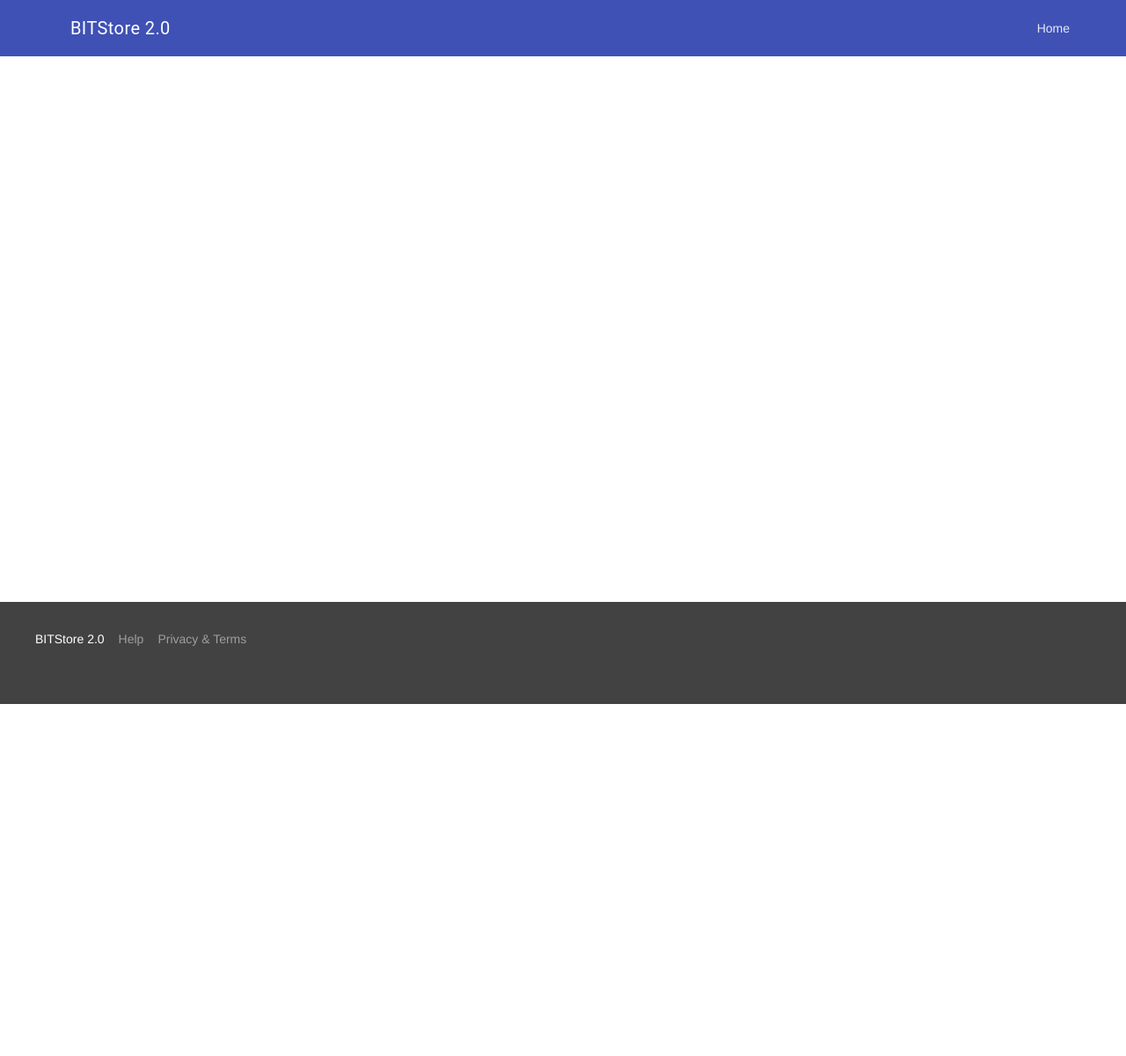
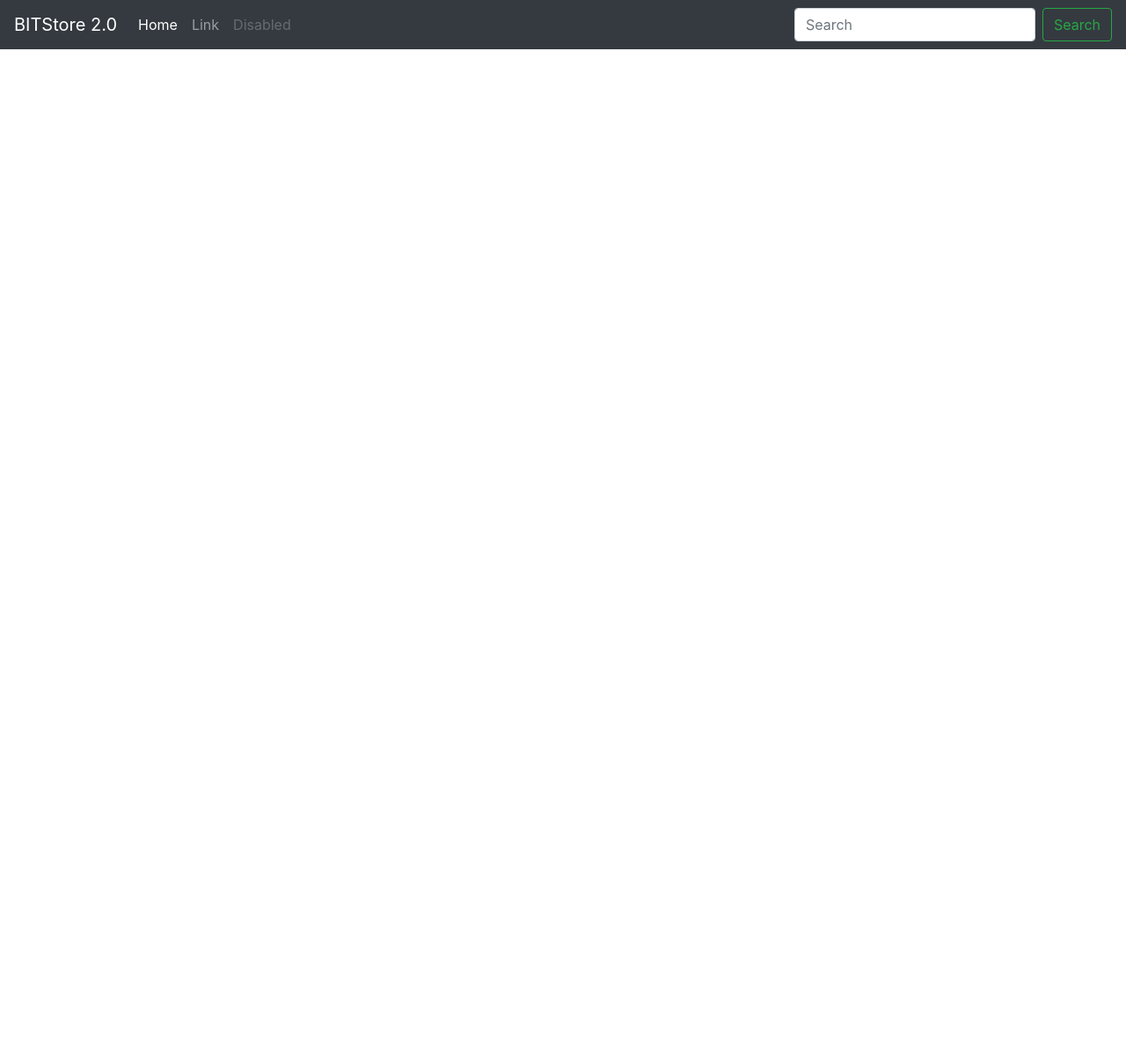
Before and after one commit to daltschu22/bitstore-app, a Python web app: template templates/theme.html in a window 1280 px wide. Shown: the whole page at 88% size. Before the commit the page ends 800 px from the top, so only its background shows below. Run offline with Jinja, Linux system fonts and the light colour scheme; the template is opened without the code that fills it, so the values that code supplies are empty; some libraries are stand-ins or nearby versions.

Commit message:
Updated theme to use bootstrap 4.

```diff
--- a/app.yaml
+++ b/app.yaml
@@ -8,9 +8,9 @@ handlers:
   static_files: favicon.ico
   upload: favicon\.ico
 
-- url: /broadlogo\.png
-  static_files: broadlogo.png
-  upload: broadlogo\.png
+- url: /styles\.css
+  static_files: styles.css
+  upload: styles\.css
 
 - url: /admin
   script: main.app
--- /dev/null
+++ b/styles.css
@@ -0,0 +1,4 @@
+/* Show it's not fixed to the top */
+body {
+  min-height: 75rem;
+}
--- a/templates/theme.html
+++ b/templates/theme.html
@@ -1,68 +1,63 @@
-<!DOCTYPE html>
+<!doctype html>
 <html lang="en">
-  <head>
-    <meta charset="utf-8">
-    <meta http-equiv="X-UA-Compatible" content="IE=edge">
-    <meta name="viewport" content="width=device-width, initial-scale=1.0">
-    <meta name="description" content="BITStore Web Application">
-    <meta name="author" content="Lukas Karlsson <karlsson@broadinstitute.org>">
-    <link rel="icon" href="../../favicon.ico">
-    <title>Broad BITStore App</title>
-    <link rel="stylesheet" href="https://fonts.googleapis.com/icon?family=Material+Icons">
-    <link rel="stylesheet" href="https://code.getmdl.io/1.3.0/material.indigo-pink.min.css">
-    <script defer src="https://use.fontawesome.com/97ca6f9e25.js"></script>
-    <script defer src="https://code.getmdl.io/1.3.0/material.min.js"></script>
-  </head>
-  <body>
-    <!-- MDL Layout -->
-    <div class="mdl-layout mdl-js-layout">
 
-      <!-- MDL Header -->
-      <header class="mdl-layout__header mdl-layout__header--scroll">
-        <div class="mdl-layout__header-row">
-          <!-- Title -->
-          <span class="mdl-layout-title">BITStore 2.0</span>
-          <!-- Add spacer, to align navigation to the right -->
-          <div class="mdl-layout-spacer"></div>
-          <!-- Navigation -->
-          <nav class="mdl-navigation">
-            <a class="mdl-navigation__link" href="/">Home</a>
-            {% if is_admin %}<a class="mdl-navigation__link" href="/admin">Admin</a>{% endif %}
-          </nav>
-        </div>
-      </header>
+<head>
+  <meta charset="utf-8">
+  <meta name="viewport" content="width=device-width, initial-scale=1, shrink-to-fit=no">
+  <meta name="description" content="">
+  <meta name="author" content="">
+  <link rel="icon" href="/favicon.ico">
 
-      <!-- MDL Drawyer -->
-      <div class="mdl-layout__drawer">
-        <span class="mdl-layout-title">BITStore 2.0</span>
-        <nav class="mdl-navigation">
-          <a class="mdl-navigation__link" href="/">Home</a>
-          {% if is_admin %}<a class="mdl-navigation__link" href="/admin">Admin</a>{% endif %}
-        </nav>
-      </div>
+  <title>BITStore 2.0</title>
 
-      <!-- MDL Content -->
-      <main class="mdl-layout__content">
-        <div class="page-content">
-          <div class="mdl-grid">
-            {{ body|safe }}
-          </div>
-        </div>
-      </main>
+  <!-- Bootstrap core CSS -->
+<link rel="stylesheet" href="https://maxcdn.bootstrapcdn.com/bootstrap/4.0.0/css/bootstrap.min.css" integrity="sha384-Gn5384xqQ1aoWXA+058RXPxPg6fy4IWvTNh0E263XmFcJlSAwiGgFAW/dAiS6JXm"
+  crossorigin="anonymous">
 
-      <!-- MDL Footer -->
-      <footer class="mdl-mega-footer">
-        <div class="mdl-mega-footer__bottom-section">
-          <div class="mdl-logo">BITStore 2.0</div>
-          <ul class="mdl-mega-footer__link-list">
-            <li><a href="#">Help</a></li>
-            <li><a href="#">Privacy &amp; Terms</a></li>
-          </ul>
-        </div>
-      </footer>
+  <!-- Custom styles for this template -->
+  <link href="/styles.css" rel="stylesheet">
+</head>
 
+<body>
+
+  <nav class="navbar navbar-expand-md navbar-dark bg-dark mb-4">
+    <a class="navbar-brand" href="/">BITStore 2.0</a>
+    <button class="navbar-toggler" type="button" data-toggle="collapse" data-target="#navbarCollapse" aria-controls="navbarCollapse"
+      aria-expanded="false" aria-label="Toggle navigation">
+      <span class="navbar-toggler-icon"></span>
+    </button>
+    <div class="collapse navbar-collapse" id="navbarCollapse">
+      <ul class="navbar-nav mr-auto">
+        <li class="nav-item active">
+          <a class="nav-link" href="#">Home <span class="sr-only">(current)</span></a>
+        </li>
+        <li class="nav-item">
+          <a class="nav-link" href="#">Link</a>
+        </li>
+        <li class="nav-item">
+          <a class="nav-link disabled" href="#">Disabled</a>
+        </li>
+      </ul>
+      <form class="form-inline mt-2 mt-md-0">
+        <input class="form-control mr-sm-2" type="text" placeholder="Search" aria-label="Search">
+        <button class="btn btn-outline-success my-2 my-sm-0" type="submit">Search</button>
+      </form>
     </div>
+  </nav>
 
-  </body>
+  <main role="main" class="container">
+   {{ body|safe }}
+  </main>
+
+  <!-- Bootstrap core JavaScript
+    ================================================== -->
+  <!-- Placed at the end of the document so the pages load faster -->
+  <script src="https://code.jquery.com/jquery-3.2.1.slim.min.js" integrity="sha384-KJ3o2DKtIkvYIK3UENzmM7KCkRr/rE9/Qpg6aAZGJwFDMVNA/GpGFF93hXpG5KkN"
+    crossorigin="anonymous"></script>
+  <script src="https://cdnjs.cloudflare.com/ajax/libs/popper.js/1.12.9/umd/popper.min.js" integrity="sha384-ApNbgh9B+Y1QKtv3Rn7W3mgPxhU9K/ScQsAP7hUibX39j7fakFPskvXusvfa0b4Q"
+    crossorigin="anonymous"></script>
+  <script src="https://maxcdn.bootstrapcdn.com/bootstrap/4.0.0/js/bootstrap.min.js" integrity="sha384-JZR6Spejh4U02d8jOt6vLEHfe/JQGiRRSQQxSfFWpi1MquVdAyjUar5+76PVCmYl"
+    crossorigin="anonymous"></script>
+</body>
 
 </html>
```
Also changed, not shown: templates/index.html (+9 -7 lines).
